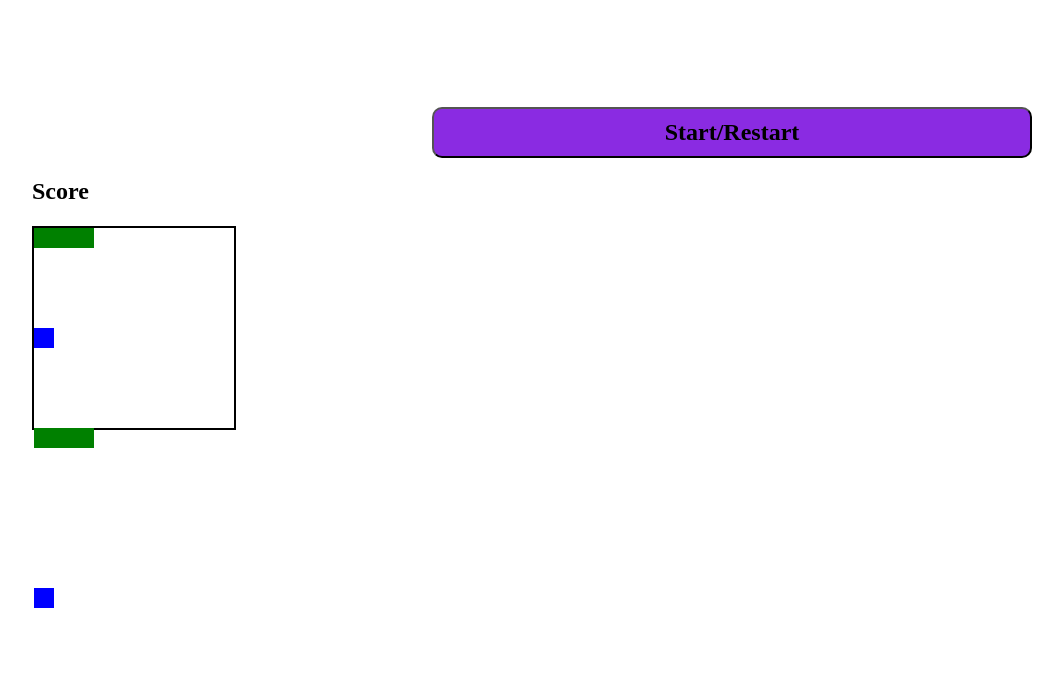
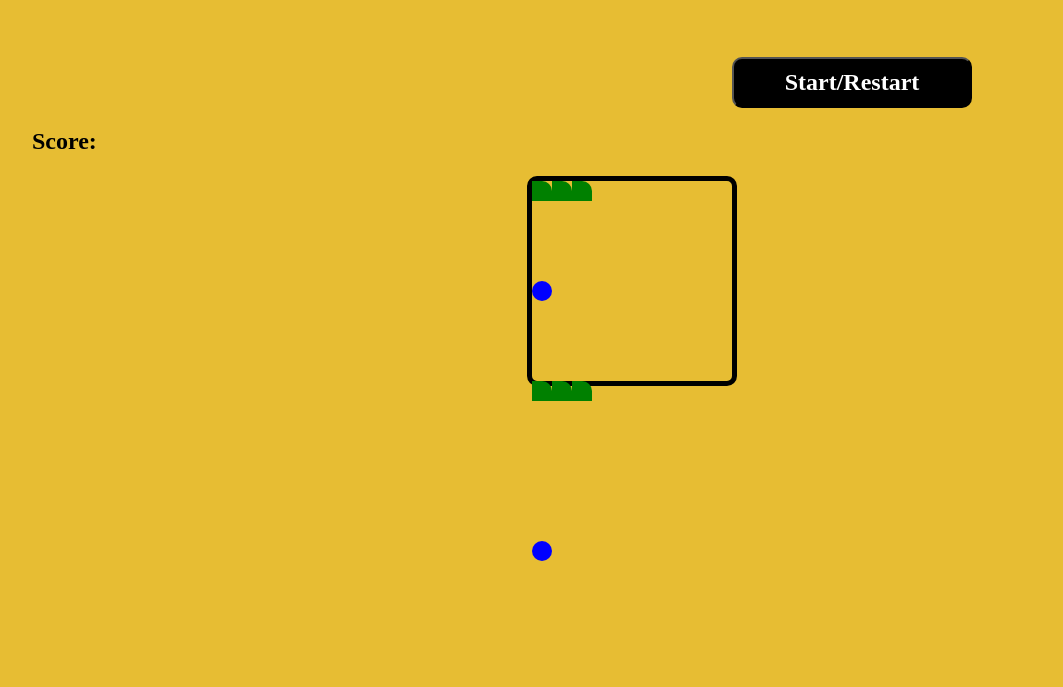
Before and after one commit to Abdulahadahmadi/snake_game, a website built with webpack: page index.html in a window 1280 px wide. Shown: the part 113-800 px from the top of the page, without its empty margins (8-1071 px from the left). Built offline with nearby package versions, Linux system fonts and the light colour scheme.

Commit message:
some style added

```diff
--- a/index.css
+++ b/index.css
@@ -1,7 +1,7 @@
 html, body {
     margin: 10;
     padding: 10;
-    background-color: ;
+    background-image: url('images/four.png');
 }
 h1{
     text-align: center;
@@ -13,7 +13,10 @@ h1{
     flex-wrap: wrap;
     width: 200px;
     height: 200px;
-    border: solid 2px black;
+    border: solid 5px black;
+    margin: 0 auto;
+    border-radius: 10px;
+    margin: 0 auto;
 }
 
 .square {
@@ -23,19 +26,22 @@ h1{
 
 .snake {
     background-color: green;
+    border-top-right-radius: 10px;
 }
 
 .apple {
     background-color: blue;
+    border-radius: 50px;
 }
 button{
     display: inline-block;
     padding: 10px 40px;
-    background-color: blueviolet;
+    background-color: #000;
+    color: #fff;
     font-size: 1.5rem;
     font-weight: 900;
     border-radius: 10px;
-    width: 50%;
-    margin-left: 400px;
-    margin-top: 100px;
+    width: 20%;
+    margin-left: 700px;
+    margin-top: 50px;
 }
--- a/index.html
+++ b/index.html
@@ -5,7 +5,7 @@
     <body>
         <h1>Snake Game</h1>
         <button id="start">Start/Restart</button>
-        <h2>Score <span id="score"></span></h2>
+        <h2>Score: <span id="score"></span></h2>
         <div class="grid"></div>
         <script src="index.js"></script>
     </body>
```
Also changed, not shown: images/four.png (added), images/one.gif (added), images/three.jfif (added), images/two.jpg (added).
